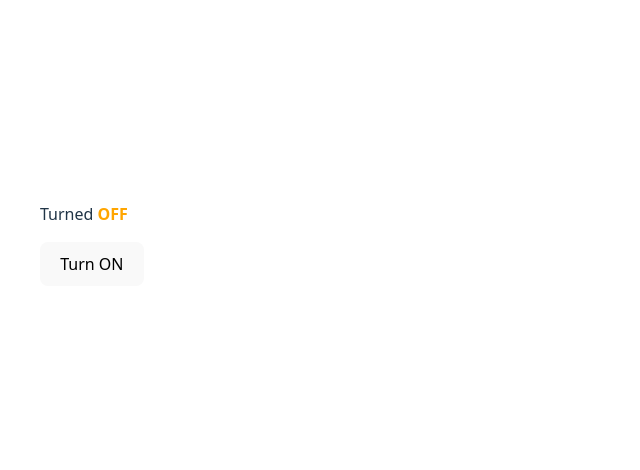
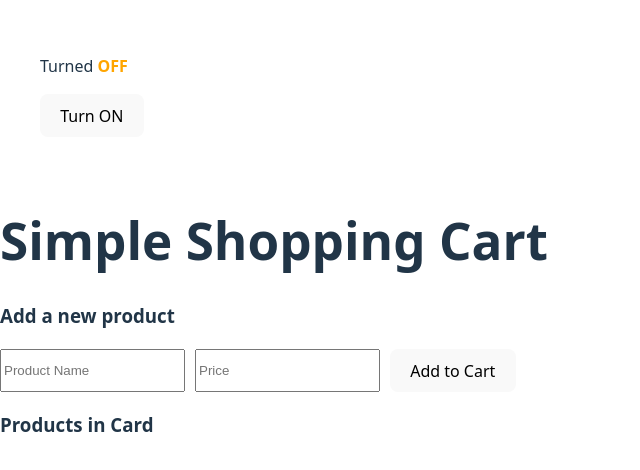
Before and after one commit to Mohmett/React-Challenges, a React (Vite) app: page / in a window 1280 px wide. Shown: the part 164-634 px from the top of the page, without its empty margins (0-640 px from the left). Built offline with nearby package versions, Linux system fonts and the light colour scheme.

Commit message:
Exercise 5 Assigned

```diff
--- a/src/App.jsx
+++ b/src/App.jsx
@@ -2,6 +2,7 @@ import Usercard from "./Usercard";
 import Blog from "./Blog";
 import UsercardExercise3 from "./UsercardExercise3";
 import ToggleExercise4 from "./toggleExercise4";
+import ShoppingCart from "./ShoppingCart";
 
 function App() {
   return (
@@ -13,6 +14,7 @@ function App() {
       <UsercardExercise3 name="Muse" email="muse@info..." />
       <UsercardExercise3 name="abdi" email="abdi@info..." /> */}
       <ToggleExercise4 />
+      <ShoppingCart />
     </>
   );
 }
--- /dev/null
+++ b/src/ShoppingCart.jsx
@@ -0,0 +1,99 @@
+import { useState } from "react";
+
+const ShoppingCart = () => {
+  const [products, setProducts] = useState([]);
+
+  // inputs
+  const [productName, setProductName] = useState("");
+  const [price, setPrice] = useState();
+  const [quantity, setQuantity] = useState("");
+
+  // Add to DOM
+  const handleAddProduct = () => {
+    const newProduct = {
+      id: crypto.randomUUID(),
+      name: productName,
+      price: price,
+      quantity: 3,
+    };
+
+    setProducts([...products, newProduct]);
+
+    console.log(newProduct);
+  };
+
+  return (
+    <>
+      <h1>Simple Shopping Cart</h1>
+      <div>
+        <h3>Add a new product</h3>
+        <div style={{ display: "flex", gap: "10px" }}>
+          <input
+            type="text"
+            placeholder="Product Name"
+            value={productName}
+            onChange={(e) => {
+              setProductName(e.target.value);
+            }}
+          />
+          <input
+            type="number"
+            placeholder="Price"
+            value={price}
+            onChange={(e) => {
+              setPrice(e.target.value);
+            }}
+          />
+          <button onClick={handleAddProduct}>Add to Cart</button>
+        </div>
+        <div>
+          <h3>Products in Card</h3>
+          <ol style={{display:"flex", flexDirection:"column", gap:"20px", backgroundColor:"darkGreen", borderRadius:"10px"}}>
+            {products.map((product) => (
+              <>
+                <li style={{padding:"10px", color:"white"}}>
+                  <span>{product.name}</span> - <span>${product.price}</span>{" "}
+                  <br />
+                  <span style={{display:"flex",gap:"5px", alignItems:"center"}}>
+                    Quantity:{" "}
+                    <button
+                      onClick={() => {
+                        setProducts(
+                          products.map((p) =>
+                            p.id === product.id && p.quantity > 1
+                              ? { ...p, quantity: p.quantity - 1 }
+                              : p,
+                          ),
+                        );
+                      }}
+                    >
+                      -
+                    </button>
+                    <span>{product.quantity}</span>
+                    <button
+                    onClick={() => {
+                                        setProducts(products.map(p =>
+                                            p.id === product.id ?{...p, quantity: p.quantity+1} :p
+                                        ));
+                                    }}
+                    >+</button>
+                  </span>
+                  <br />
+                  <button onClick={() => {
+                                        setProducts(products.filter(pr => pr.id !== product.id));
+                                    }}>Remove</button>
+                </li>
+                <h3 style={{color:"whitesmoke"}}>
+                  Total Price:
+                  <span>${product.price * product.quantity}</span>
+                </h3>
+              </>
+            ))}
+          </ol>
+        </div>
+      </div>
+    </>
+  );
+};
+
+export default ShoppingCart;
```
